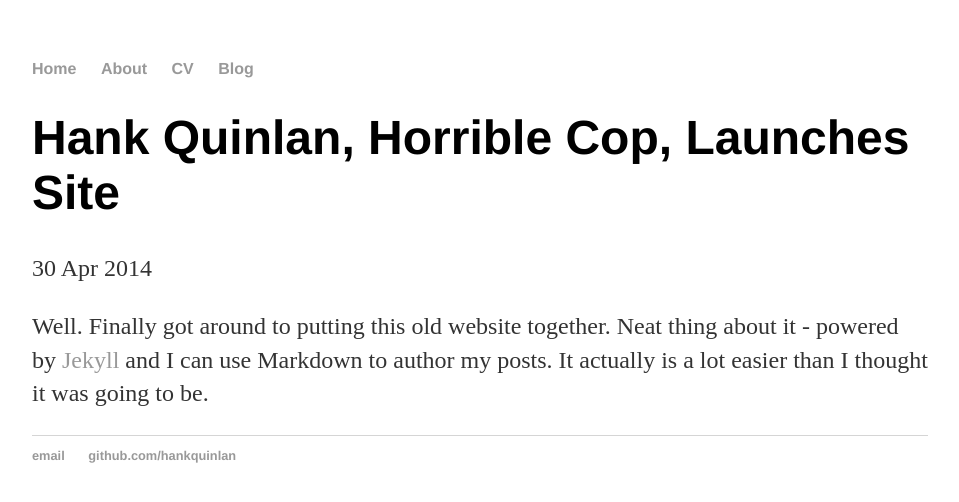
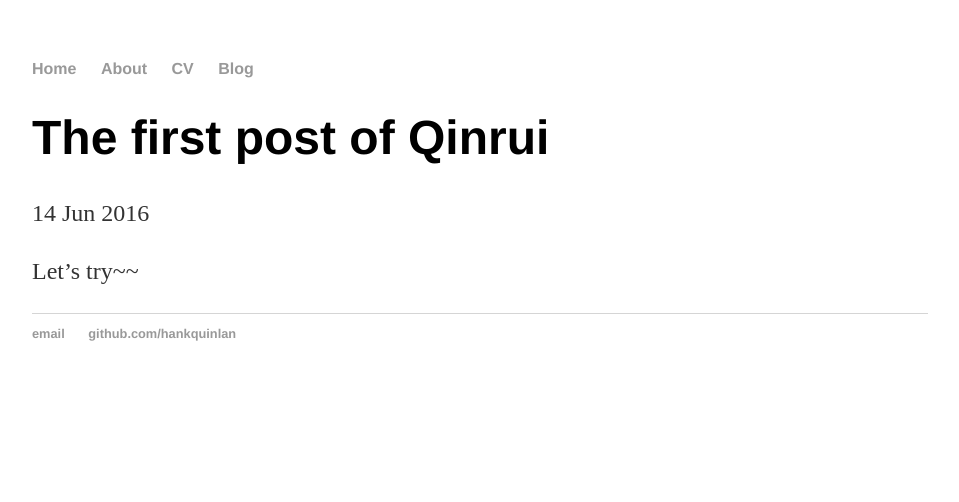
Before and after one commit to castoryan/castoryan.github.io, a Jekyll site: the page built from _posts/2016-06-14-my-first-post.md, in a window 1280 px wide. Shown: the top 502 px of the page, without its empty margins (160-1119 px from the left). Built offline with Jekyll 4.4.1, drawn with Linux system fonts in a browser that asks for light colours.

Commit message:
Update 2016-06-14-my-first-post.md

```diff
--- a/_posts/2016-06-14-my-first-post.md
+++ b/_posts/2016-06-14-my-first-post.md
@@ -1,7 +1,7 @@
 ---
 layout: post
-title: "Hank Quinlan, Horrible Cop, Launches Site"
-date: 2014-04-30
+title: "The first post of Qinrui"
+date: 2016-06-14
 ---
 
-Well. Finally got around to putting this old website together. Neat thing about it - powered by [Jekyll](http://jekyllrb.com) and I can use Markdown to author my posts. It actually is a lot easier than I thought it was going to be.
+Let's try~~
```
